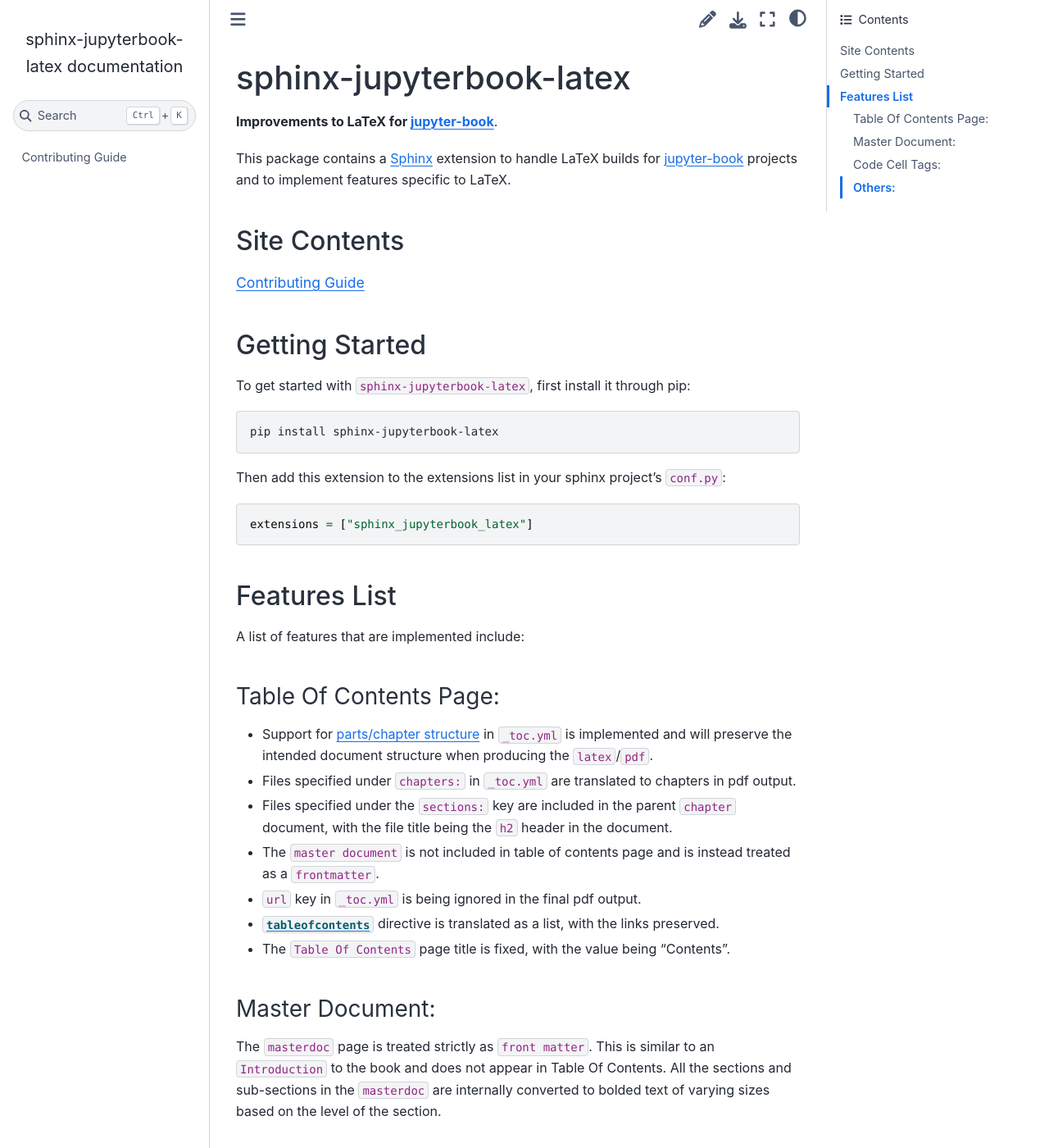
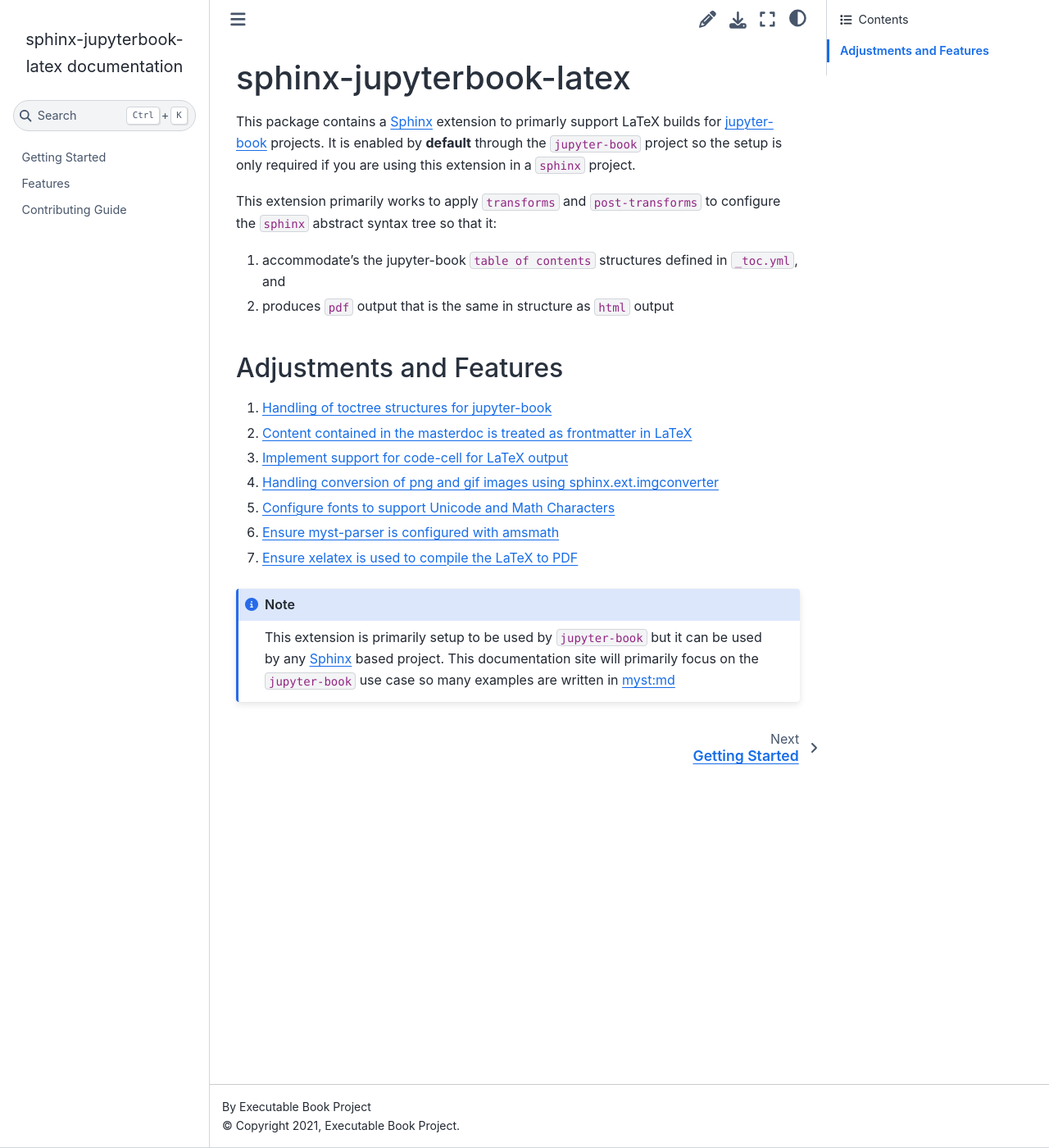
Before and after one commit to executablebooks/sphinx-jupyterbook-latex, a Sphinx documentation site: the page built from docs/index.md, in a window 1280 px wide and 1400 px high. Shown: the whole window at 82% size. Built offline with Sphinx 7.4.7 and the Sphinx Book theme 1.1.4, drawn with Linux system fonts in a browser that asks for light colours; some of the changed text lies outside the part shown.

Commit message:
DOCS: revise docs

````diff
--- a/docs/conf.py
+++ b/docs/conf.py
@@ -3,7 +3,7 @@
 
 # -- Project information -----------------------------------------------------
 project = "sphinx-jupyterbook-latex"
-copyright = "2020, Executable Book Project"
+copyright = "2021, Executable Book Project"
 author = "Executable Book Project"
 master_doc = "index"
 
@@ -13,7 +13,8 @@
 # Add any Sphinx extension module names here, as strings. They can be
 # extensions coming with Sphinx (named "sphinx.ext.*") or your custom
 # ones.
-extensions = ["sphinx_jupyterbook_latex", "myst_parser"]
+extensions = ["myst_parser", "sphinx_jupyterbook_latex", "sphinx_design"]
+myst_enable_extensions = ["colon_fence"]
 
 # Add any paths that contain templates here, relative to this directory.
 templates_path = ["_templates"]
@@ -32,7 +33,6 @@
 #
 html_theme = "sphinx_book_theme"
 
-
 # Add any paths that contain custom static files (such as style sheets) here,
 # relative to this directory. They are copied after the builtin static files,
 # so a file named "default.css" will overwrite the builtin "default.css".
--- /dev/null
+++ b/docs/features.md
@@ -0,0 +1,141 @@
+# Features
+
+This page provides further details on the adjustments made and features that are provided
+by this extension.
+
+(features:handling-toctree)=
+## Handling of `toctree` structures for `jupyter-book`
+
+The `jupyter-book` project provides two primary `_toc.yml` structures:
+
+1. `jb-article` is a format for specifying a single document composed of sections
+2. `jb-book` is a format for specifying a book composed of parts and sections
+
+### Support for `jb-article`
+
+::::{grid} 2
+:::{grid-item-card} Jupyter Book
+```yaml
+format: jb-article
+root: index
+sections:
+- file: path/to/chapter1
+- file: path/to/chapter2
+```
+:::
+:::{grid-item-card} Sphinx `toctree`
+<!-- TODO: @Aakash -->
+:::
+::::
+
+### Support for `jb-book`
+
+::::{grid} 2
+:::{grid-item-card} Jupyter Book
+```yaml
+format: jb-book
+root: index
+chapters:
+- file: path/to/chapter1
+- file: path/to/chapter2
+```
+:::
+:::{grid-item-card} Sphinx toctree
+<!-- TODO: @Aakash -->
+:::
+::::
+
+::::{grid} 2
+:::{grid-item-card} Jupyter Book
+```yaml
+format: jb-book
+root: index
+parts:
+  - caption: Name of Part 1
+    chapters:
+    - file: path/to/part1/chapter1
+    - file: path/to/part1/chapter2
+      sections:
+      - file: path/to/part1/chapter2/section1
+  - caption: Name of Part 2
+    chapters:
+    - file: path/to/part2/chapter1
+    - file: path/to/part2/chapter2
+      sections:
+      - file: path/to/part2/chapter2/section1
+```
+:::
+:::{grid-item-card} Sphinx toctree
+<!-- TODO: @Aakash -->
+:::
+::::
+
+* Support for [parts/chapter structure](https://jupyterbook.org/customize/toc.html#defining-chapters-and-parts-in-toc-yml)
+  in `_toc.yml` is implemented and
+  will preserve the intended document structure when producing the `latex`/`pdf`.
+
+* Files specified under `chapters:` in `_toc.yml` are translated
+  to chapters in pdf output.
+
+* `url` key in `_toc.yml` is being ignored in the final
+  pdf output.
+
+* [`tableofcontents`](https://jupyterbook.org/customize/toc.html#add-a-table-of-contents-to-a-page-s-content) directive
+  is translated as a list, with the links preserved.
+
+* The `Table Of Contents` page title is fixed, with the value being "Contents".
+
+* Files specified under the `sections:` key are included
+  in the parent `chapter` document, with the file title being the `h2`
+  header in the document.
+
+(features:frontmatter)=
+## Master (or `root`) Document:
+
+The `masterdoc` page is treated strictly as `front matter`.
+
+This is similar to an
+`Introduction` to the book and does not appear in Table Of Contents. All the sections
+and sub-sections in the `masterdoc` are internally converted to bolded text of
+varying sizes based on the level of the section.
+
+(features:code-cell)=
+### Support for `code-cell`:
+
+A list of available tags can be found in [https://jupyterbook.org/reference/cheatsheet.html#tags]
+
+* `hide-cell` is handled by removing the input and output cell content in the `pdf` output.
+
+* `hide-input` is handled by removing the cell but displaying the output in the `pdf` output.
+
+* `hide-output` is handled by removing the outputs of a cell in the `pdf` output.
+
+(features:png-gif)=
+## Conversion of `png` and `gif` images
+
+Handling of `png` and `gif` images using `sphinx.ext.imgconverter` package.
+Which uses [ImageMagick](https://www.imagemagick.org/script/index.php), which
+needs to be installed on your system to work.
+
+```{note}
+[ImageMagick](https://www.imagemagick.org/script/index.php) is not installed by default
+so it is up to the users to install this software.
+```
+
+(features:fonts)=
+## Fonts
+
+Fonts used at the moment are [GNU Free Fonts](https://www.gnu.org/software/freefont/),
+  but it may change in the near future owing to its handling of math characters.
+
+(features:math)=
+## Math
+
+Direct LaTeX syntax for math is handled by default in source documents
+using `myst_amsmath_enable` key of `jupyter-book`.
+More info on [this](https://myst-parser.readthedocs.io/en/latest/using/syntax-optional.html#syntax-amsmath) page.
+
+(features:xelatex)=
+## LaTeX builder (`xelatex`)
+
+`xelatex` is used as the **default LaTeX engine** because of its support for unicode characters.
--- a/docs/index.md
+++ b/docs/index.md
@@ -1,96 +1,38 @@
 # sphinx-jupyterbook-latex
 
-**Improvements to LaTeX for [jupyter-book](https://jupyterbook.org/intro.html)**.
+This package contains a [Sphinx](http://www.sphinx-doc.org/en/master/)
+extension to primarly support LaTeX builds for [jupyter-book](https://jupyterbook.org/)
+projects. It is enabled by **default** through the `jupyter-book` project so the
+setup is only required if you are using this extension in a `sphinx`
+project.
 
-This package contains a [Sphinx](http://www.sphinx-doc.org/en/master/)
-extension to handle LaTeX builds for [jupyter-book](https://jupyterbook.org/)
-projects and to implement features specific to LaTeX.
+This extension primarily works to apply `transforms` and `post-transforms` to configure
+the `sphinx` abstract syntax tree so that it:
 
-## Site Contents
+1. accommodate's the jupyter-book `table of contents` structures defined in `_toc.yml`, and
+2. produces `pdf` output that is the same in structure as `html` output
+
+## Adjustments and Features
+
+1. {ref}`Handling of toctree structures for jupyter-book <features:handling-toctree>`
+2. {ref}`Content contained in the masterdoc is treated as frontmatter in LaTeX <features:frontmatter>`
+3. {ref}`Implement support for code-cell for LaTeX output <features:code-cell>`
+4. {ref}`Handling conversion of png and gif images using sphinx.ext.imgconverter <features:png-gif>`
+5. {ref}`Configure fonts to support Unicode and Math Characters <features:fonts>`
+6. {ref}`Ensure myst-parser is configured with amsmath <features:math>`
+7. {ref}`Ensure xelatex is used to compile the LaTeX to PDF <features:xelatex>`
+
+```{note}
+This extension is primarily setup to be used by `jupyter-book` but it can
+be used by any [Sphinx](http://www.sphinx-doc.org/en/master/)
+based project. This documentation site will primarily focus on the `jupyter-book`
+use case so many examples are written in
+[myst:md](https://myst-parser.readthedocs.io/en/latest/syntax/syntax.html)
+```
 
 ```{toctree}
----
-maxdepth: 1
----
-contributing.md
+:hidden:
+getting-started
+features
+contributing
 ```
-
-(getting-started)=
-## Getting Started
-
-To get started with `sphinx-jupyterbook-latex`, first install it through pip:
-
-```bash
-pip install sphinx-jupyterbook-latex
-```
-
-Then add this extension to the extensions list in your sphinx project's `conf.py`:
-
-```python
-extensions = ["sphinx_jupyterbook_latex"]
-```
-
-(feature-list)=
-## Features List
-
-A list of features that are implemented include:
-
-### Table Of Contents Page:
-
-* Support for [parts/chapter structure](https://jupyterbook.org/customize/toc.html#defining-chapters-and-parts-in-toc-yml) in `_toc.yml` is implemented and
-  will preserve the intended document structure when producing the `latex`/`pdf`.
-
-* Files specified under `chapters:` in `_toc.yml` are translated
-  to chapters in pdf output.
-
-* Files specified under the `sections:` key are included
-  in the parent `chapter` document, with the file title being the `h2`
-  header in the document.
-
-* The `master document` is not included in table of contents page
-  and is instead treated as a `frontmatter`.
-
-* `url` key in `_toc.yml` is being ignored in the final
-  pdf output.
-
-* [`tableofcontents`](https://jupyterbook.org/customize/toc.html#add-a-table-of-contents-to-a-page-s-content) directive
-  is translated as a list, with the links preserved.
-
-* The `Table Of Contents` page title is fixed, with the value being "Contents".
-
-### Master Document:
-
-The `masterdoc` page is treated strictly as `front matter`. This is similar to an
-`Introduction` to the book and does not appear in Table Of Contents. All the sections
-and sub-sections in the `masterdoc` are internally converted to bolded text of
-varying sizes based on the level of the section.
-
-### Code Cell Tags:
-
-A list of available tags can be found in [https://jupyterbook.org/reference/cheatsheet.html#tags]
-
-* `hide-cell` is handled by removing the input and output cell content in the `pdf` output.
-
-* `hide-input` is handled by removing the cell but displaying the output in the `pdf` output.
-
-* `hide-output` is handled by removing the outputs of a cell in the `pdf` output.
-
-### Others:
-
-* Handling of `png` and `gif` images using `sphinx.ext.imgconverter` package.
-  Which uses [ImageMagick](https://www.imagemagick.org/script/index.php), which
-  needs to be installed on your system to work.
-
-  ```{note}
-  [ImageMagick](https://www.imagemagick.org/script/index.php) is not installed by default
-  so it is up to the users to install this software.
-  ```
-
-* Fonts used at the moment are [GNU Free Fonts](https://www.gnu.org/software/freefont/),
-  but it may change in the near future owing to its handling of math characters.
-
-* Direct LaTeX syntax for math is handled by default in source documents
-  using `myst_amsmath_enable` key of `jupyter-book`.
-  More info on [this](https://myst-parser.readthedocs.io/en/latest/using/syntax-optional.html#syntax-amsmath) page.
-
-* `xelatex` is used as the **default LaTeX engine** because of its support for unicode characters.
````
Also changed, not shown: docs/getting-started.md (added, +24 -0 lines).
